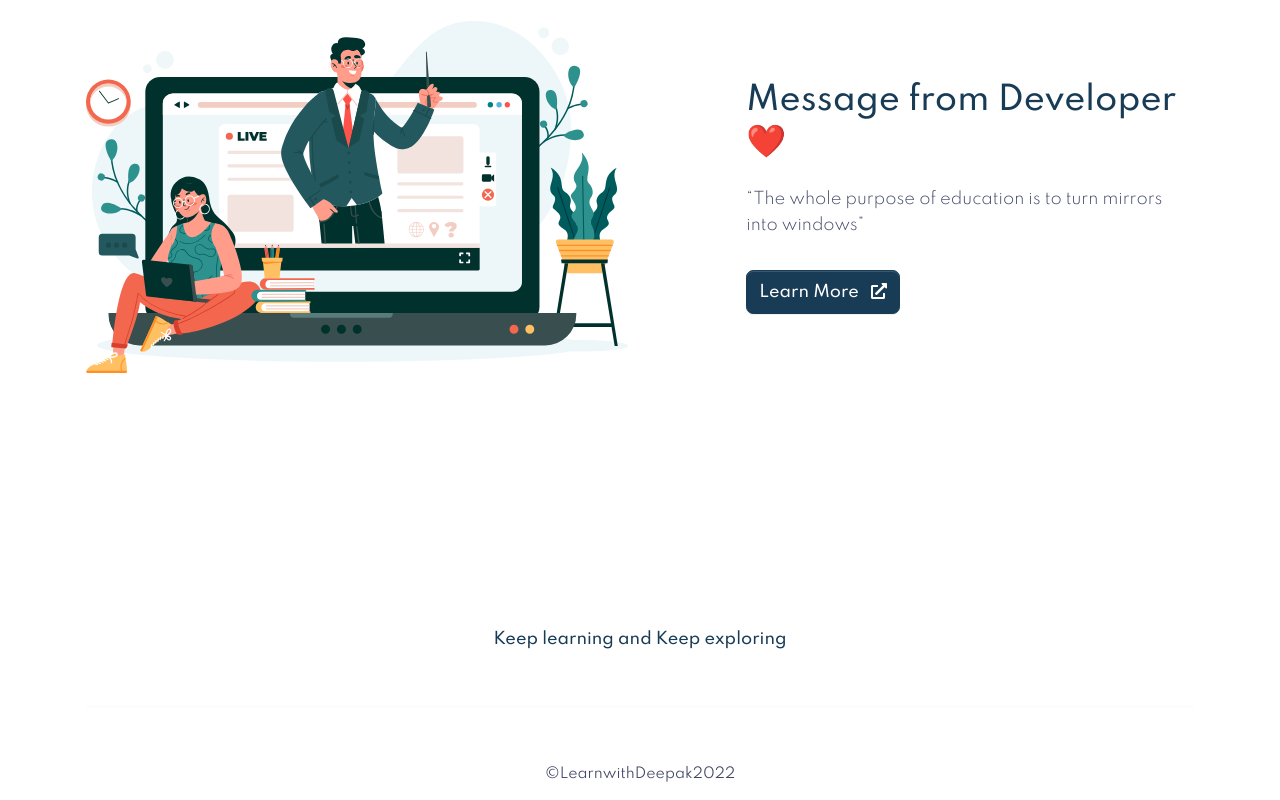
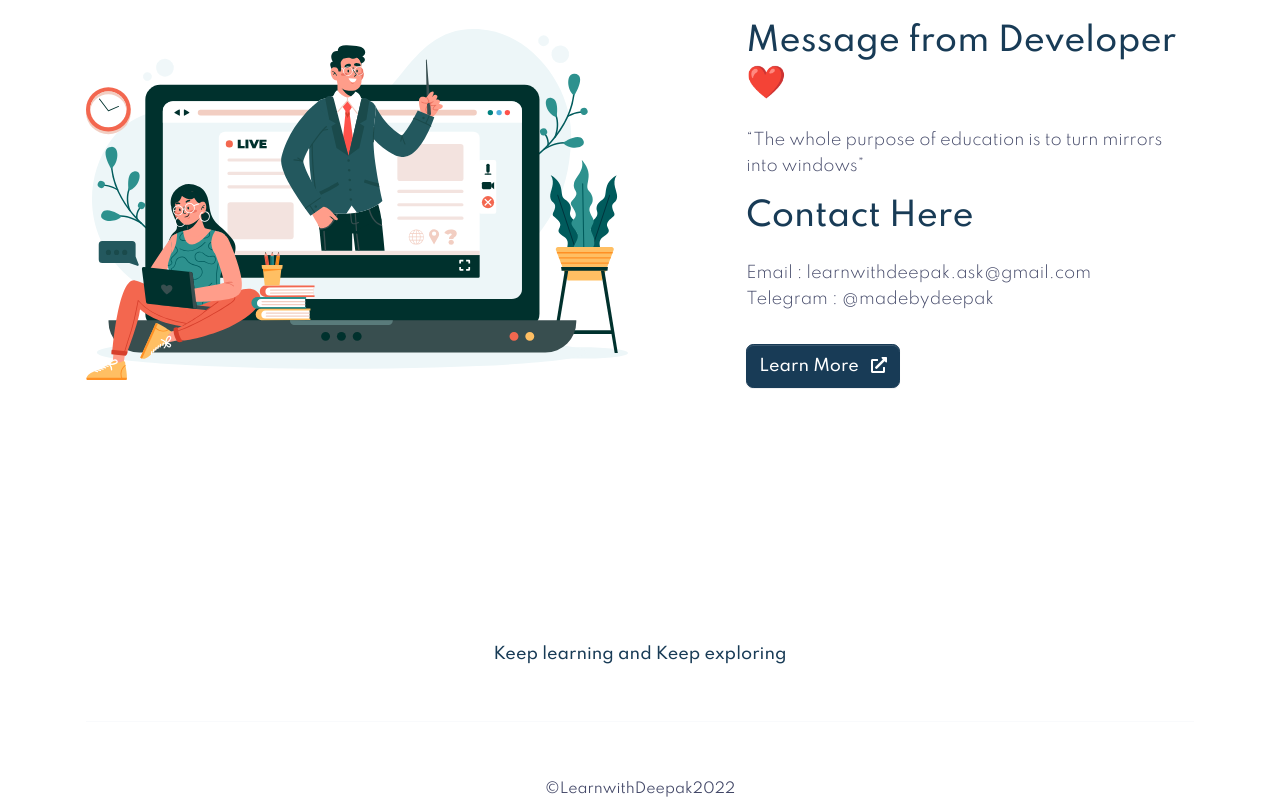
Before and after one commit to learnwithdeepak/learnwithdeepak.github.io, a plain HTML site: page index.html in a window 1280 px wide. Shown: the part 2399-3199 px from the top of the page. Drawn offline with Linux system fonts and the light colour scheme.

Commit message:
Update index.html

```diff
--- a/index.html
+++ b/index.html
@@ -143,6 +143,9 @@
                     <div class="col-12 col-lg-5 order-lg-2">
                         <h2 class="mb-4">Message from Developer ❤️</h2>
                         <p>“The whole purpose of education is to turn mirrors into windows”</p>
+                        <h2 class="mb-4">Contact Here</h2>
+                        <p>Email : learnwithdeepak.ask@gmail.com<br>
+                        Telegram : @madebydeepak</p>
                         <a href="#" class="btn btn-dark mt-3 animate-up-2">
                             Learn More
                             <span class="icon icon-xs ml-2">
```
